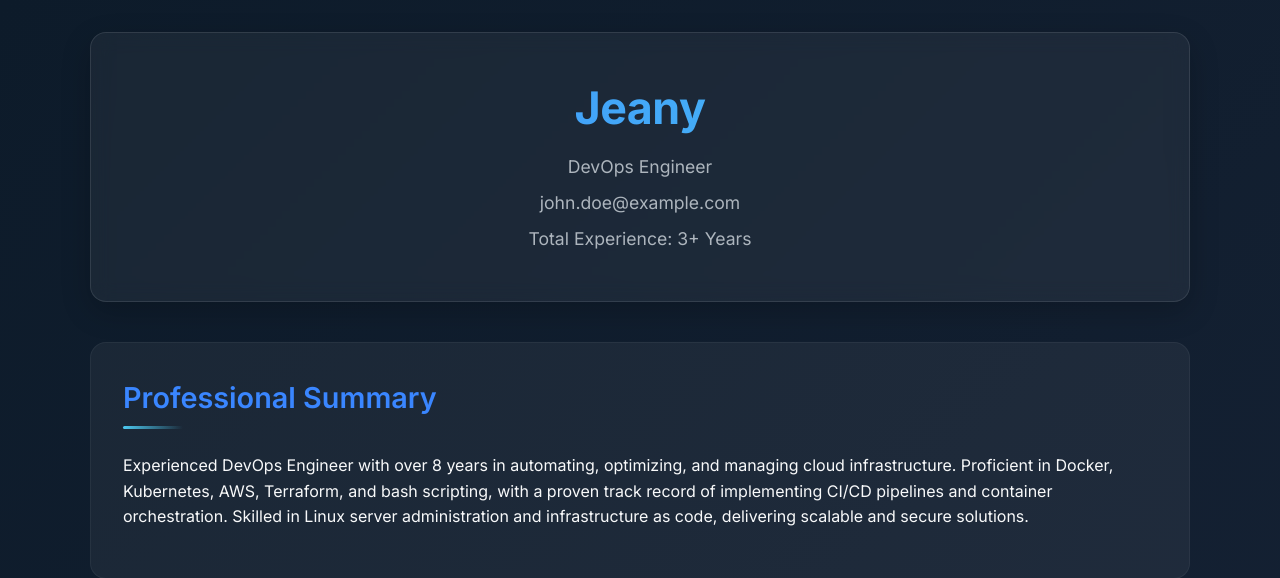
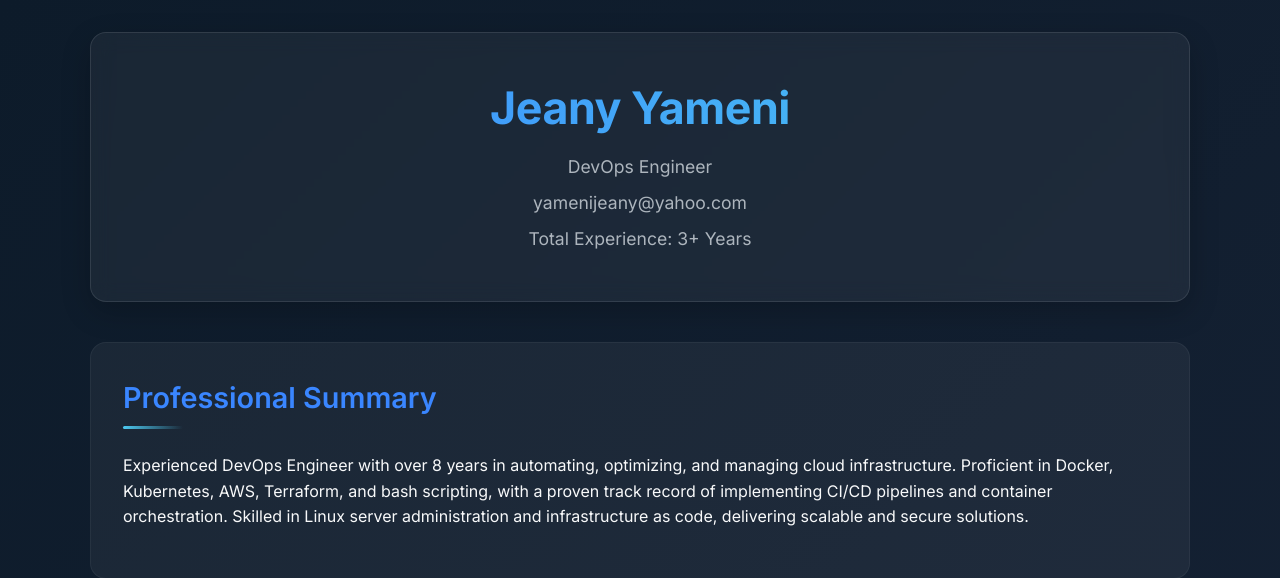
Before and after one commit to jea2025/my-resume, a Flask app: page / in a window 1280 px wide. Shown: the top 578 px of the page. Run offline with Flask 3, Linux system fonts and the light colour scheme.

Commit message:
deployment added

```diff
--- a/templates/index.html
+++ b/templates/index.html
@@ -271,9 +271,9 @@
 <body>
     <div class="container">
         <header class="header">
-            <h1>Jeany</h1>
+            <h1>Jeany Yameni</h1>
             <p>DevOps Engineer</p>
-            <p>john.doe@example.com</p>
+            <p>yamenijeany@yahoo.com</p>
             <p>Total Experience: 3+ Years</p>
         </header>
 
```
